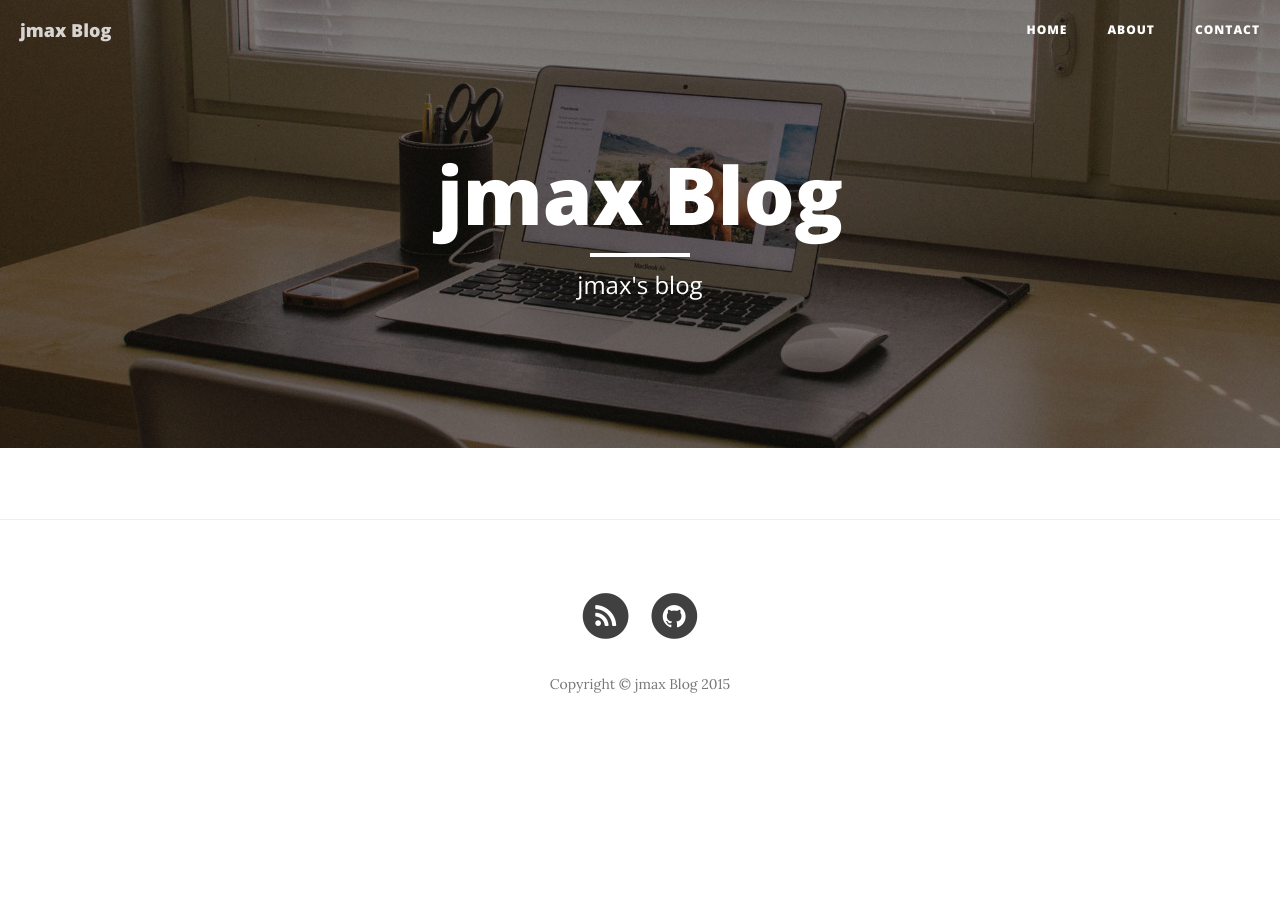
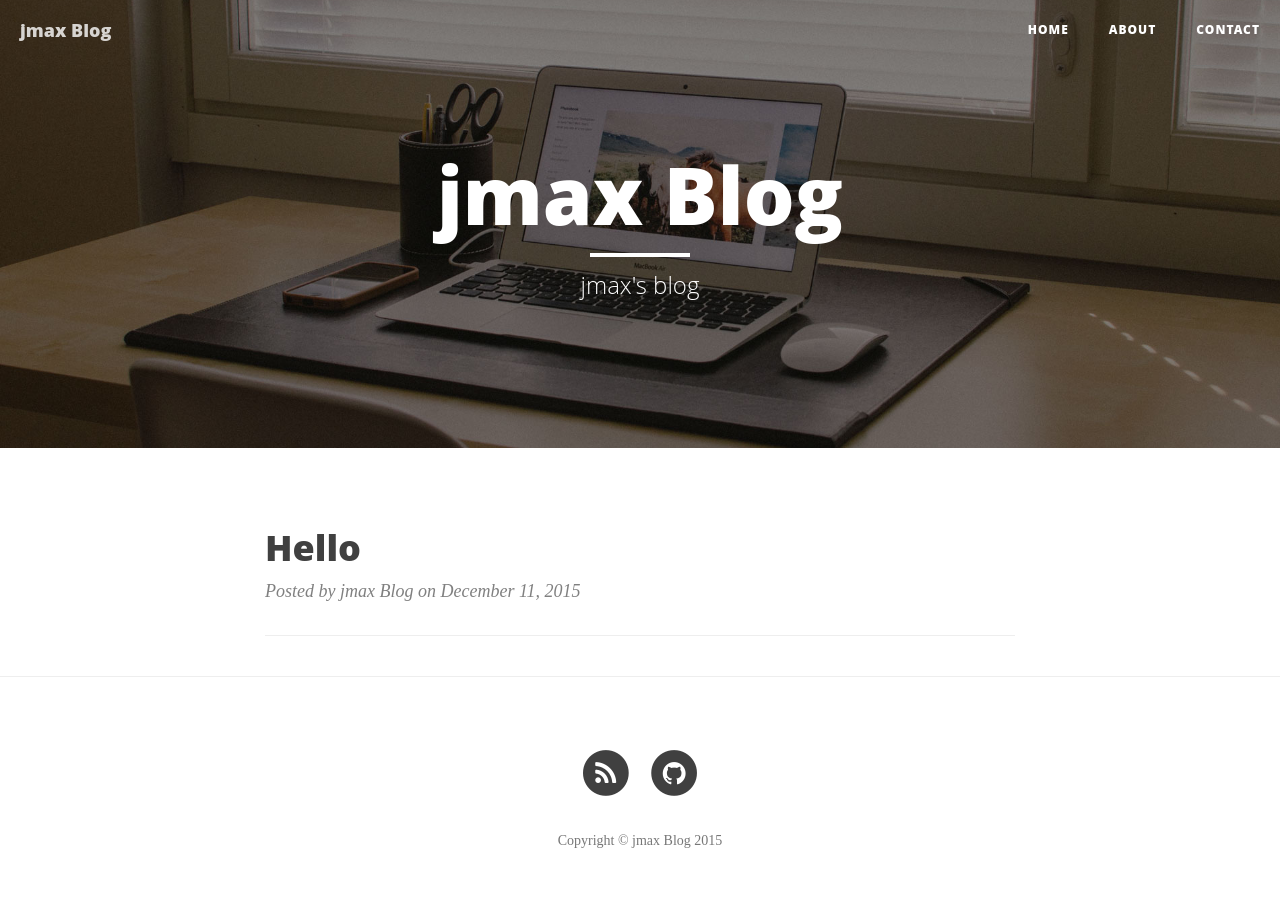
Before and after one commit to jmaxhu/jmaxhu, a Jekyll site: the page built from index.html, in a window 1280 px wide. Built offline with Jekyll 4.4.1, drawn with Linux system fonts in a browser that asks for light colours; nearby versions of some CDN libraries; the list of posts is cut into pages by our own code.

Commit message:
添加第一篇文章。

```diff
--- a/_config.yml
+++ b/_config.yml
@@ -11,5 +11,6 @@
 markdown: kramdown
 highlighter: pygments
 permalink: pretty
+gems: [jekyll-paginate]
 paginate: 6
 exclude: ["less","node_modules","Gruntfile.js","package.json","README.md"]
--- a/_includes/head.html
+++ b/_includes/head.html
@@ -19,9 +19,7 @@
     <link rel="stylesheet" href="{{ "/css/syntax.css" | prepend: site.baseurl }}">
 
     <!-- Custom Fonts -->
-    <link href="//maxcdn.bootstrapcdn.com/font-awesome/4.3.0/css/font-awesome.min.css" rel="stylesheet" type="text/css">
-    <link href='//fonts.googleapis.com/css?family=Lora:400,700,400italic,700italic' rel='stylesheet' type='text/css'>
-    <link href='//fonts.googleapis.com/css?family=Open+Sans:300italic,400italic,600italic,700italic,800italic,400,300,600,700,800' rel='stylesheet' type='text/css'>
+    <link href="http://cdn.bootcss.com/font-awesome/4.5.0/css/font-awesome.min.css" rel="stylesheet" type="text/css">
 
     <!-- HTML5 Shim and Respond.js IE8 support of HTML5 elements and media queries -->
     <!-- WARNING: Respond.js doesn't work if you view the page via file:// -->
--- a/index.html
+++ b/index.html
@@ -6,8 +6,7 @@
 {% for post in paginator.posts %}
 <div class="post-preview">
     <a href="{{ post.url | prepend: site.baseurl }}">
-        <h2 class="post-title">            {{ post.title }}
-        </h2>
+        <h2 class="post-title">{{ post.title }}</h2>
         {% if post.subtitle %}
         <h3 class="post-subtitle">
             {{ post.subtitle }}
```
Also changed, not shown: _posts/2015-12-11-hello.md (added, +7 -0 lines).
